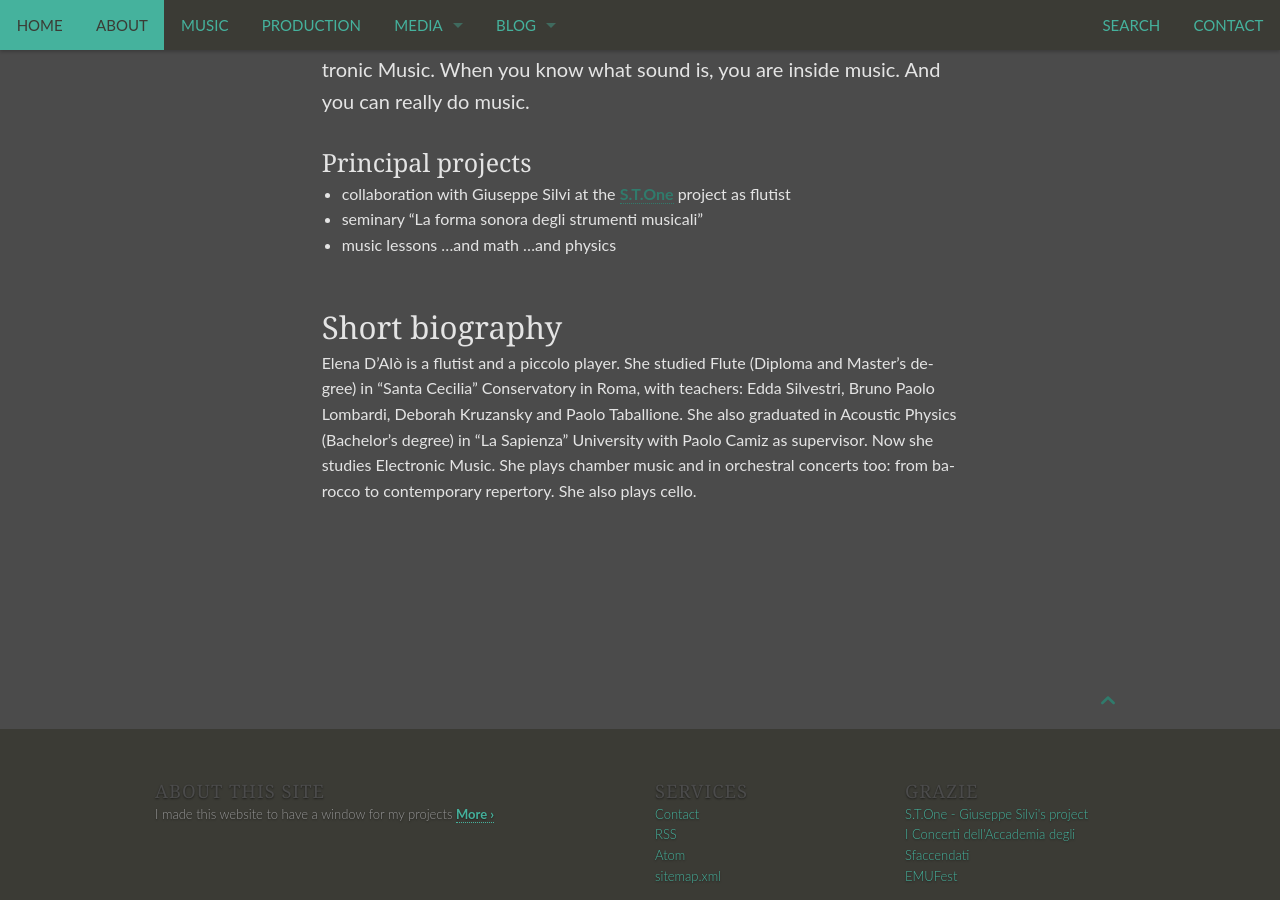
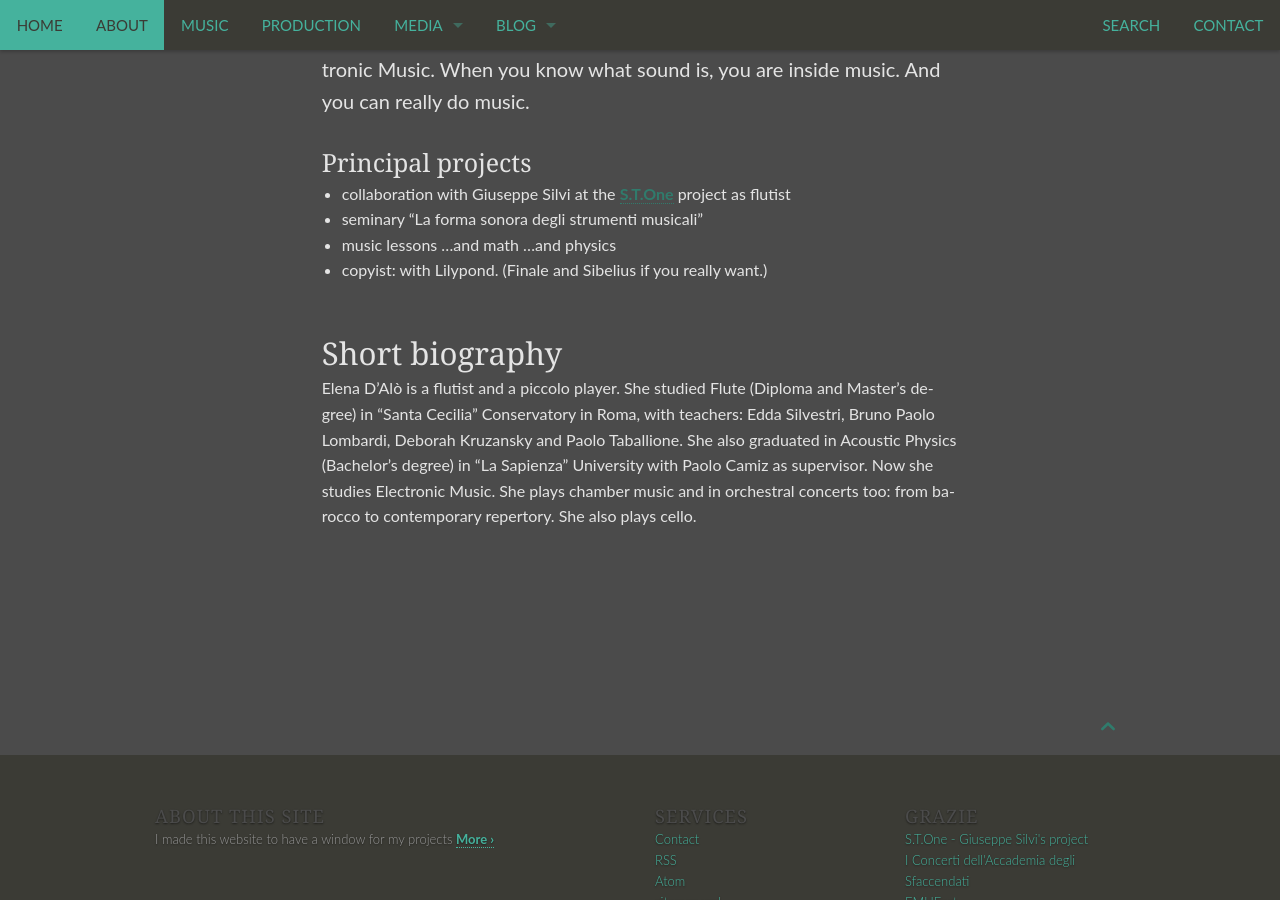
Before and after one commit to nenelenen/nenelenen.github.io, a Jekyll site: the page built from pages/about.md, in a window 1280 px wide and 900 px high, scrolled down 461 px. Built offline with Jekyll 4.4.1, drawn with Linux system fonts in a browser that asks for light colours; some of the changed lines change nothing that is shown.

Commit message:
changestonelink

```diff
--- a/pages/about.md
+++ b/pages/about.md
@@ -15,6 +15,7 @@
 * collaboration with Giuseppe Silvi at the [S.T.One][1] project as flutist
 * seminary "La forma sonora degli strumenti musicali"
 * music lessons ...and math ...and physics
+* copyist: with Lilypond. (Finale and Sibelius if you really want.)
 
 
 
@@ -23,4 +24,4 @@
 Elena D'Alò is a flutist and a piccolo player. She studied Flute (Diploma and Master's degree) in "Santa Cecilia" Conservatory in Roma, with teachers: Edda Silvestri, Bruno Paolo Lombardi, Deborah Kruzansky and Paolo Taballione. She also graduated in Acoustic Physics (Bachelor's degree) in "La Sapienza" University with Paolo Camiz as supervisor. Now she studies Electronic Music. She plays chamber music and in orchestral concerts too: from barocco to contemporary repertory. She also plays cello.
 
 
-[1]: http://giuseppesilvi.com/acousticstone/
+[1]: http://giuseppesilvi.com/activity/acousticstone/
```
